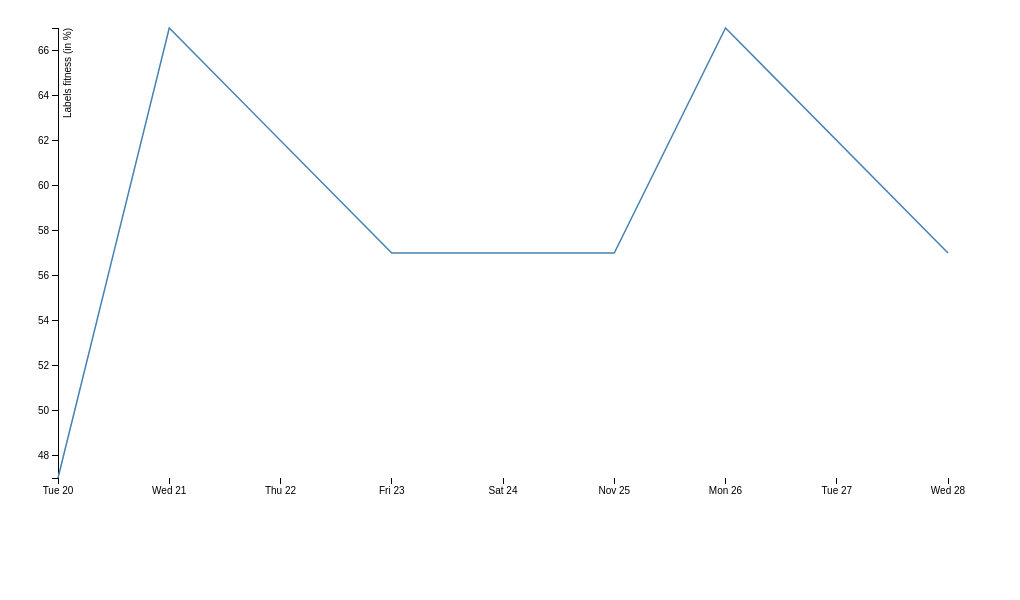
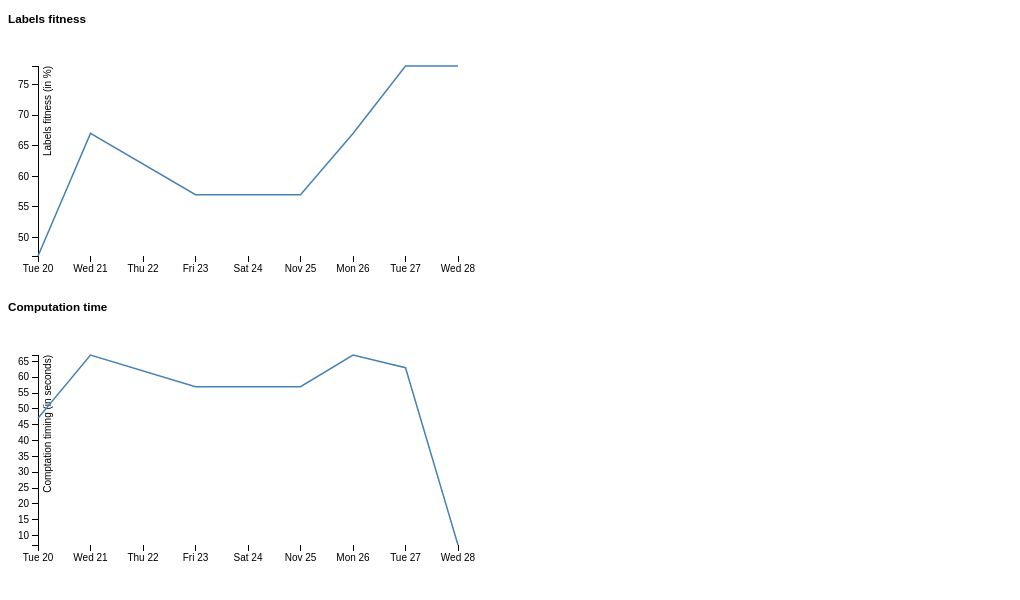
Before and after one commit to arturambroziak/troia_charts, a plain HTML site: page demo/index.html in a window 1280 px wide. Shown: the whole page, without its empty margins (0-1020 px from the left). Drawn offline with nearby package versions, Linux system fonts and the light colour scheme.

Commit message:
added computation timing chart

```diff
--- a/demo/chart.js
+++ b/demo/chart.js
@@ -1,6 +1,8 @@
-var margin = {top: 20, right: 20, bottom: 30, left: 50},
-		    width = 960 - margin.left - margin.right,
-		    height = 500 - margin.top - margin.bottom;
+var add_new_chart = function(place, datafile, y_axis_txt){
+
+	var margin = {top: 30, right: 30, bottom: 30, left: 30},
+			    width = 480 - margin.left - margin.right,
+			    height = 250 - margin.top - margin.bottom;
 
 	var parseDate = d3.time.format("%Y-%m-%d").parse;
 
@@ -22,13 +24,13 @@ var line = d3.svg.line()
 	    .x(function(d) { return x(d.date); })
 	    .y(function(d) { return y(d.value); });
 
-var svg = d3.select("body").append("svg")
+	var svg = d3.select(place).append("svg")
 	    .attr("width", width + margin.left + margin.right)
 	    .attr("height", height + margin.top + margin.bottom)
 	  .append("g")
 	    .attr("transform", "translate(" + margin.left + "," + margin.top + ")");
 
-d3.tsv("iterations.csv", function(error, data) {
+	d3.tsv(datafile, function(error, data) {
 	  data.forEach(function(d) {
 	    d.date = parseDate(d.date);
 	    d.value = +d.value;
@@ -50,10 +52,14 @@ d3.tsv("iterations.csv", function(error, data) {
 	      .attr("y", 6)
 	      .attr("dy", ".71em")
 	      .style("text-anchor", "end")
-      .text("Labels fitness (in %)");
+	      .text(y_axis_txt);
 
 	  svg.append("path")
 	      .datum(data)
 	      .attr("class", "line")
 	      .attr("d", line);
 	});
+};
+
+add_new_chart("#label_fit_chart", "label_fit.csv", "Labels fitness (in %)");
+add_new_chart("#time_chart", "time.csv", "Comptation timing (in seconds)");
--- a/demo/index.html
+++ b/demo/index.html
@@ -23,6 +23,14 @@
 	}
 </style>
 <body>
+	<div>
+		<h3>Labels fitness</h3>
+		<div id="label_fit_chart"></div>
+	</div>
+	<div>
+		<h3>Computation time</h3>
+		<div id="time_chart"></div>
+	</div>
 	<script src="http://d3js.org/d3.v3.js"></script>
 	<script type="text/javascript" src="chart.js" charset="utf-8"></script>
 </body>
--- a/demo/iterations.csv
+++ b/demo/label_fit.csv
@@ -5,4 +5,5 @@ date	value
 2012-11-24	57
 2012-11-25	57
 2012-11-26	67
-2012-11-28	57
+2012-11-27	78
+2012-11-28	78
--- /dev/null
+++ b/demo/time.csv
@@ -0,0 +1,9 @@
+date	value
+2012-11-20	47
+2012-11-21	67
+2012-11-23	57
+2012-11-24	57
+2012-11-25	57
+2012-11-26	67
+2012-11-27	63
+2012-11-28	7
```
Also changed, not shown: 1 other file. Lines whose indentation alone changed are shown as unchanged.
